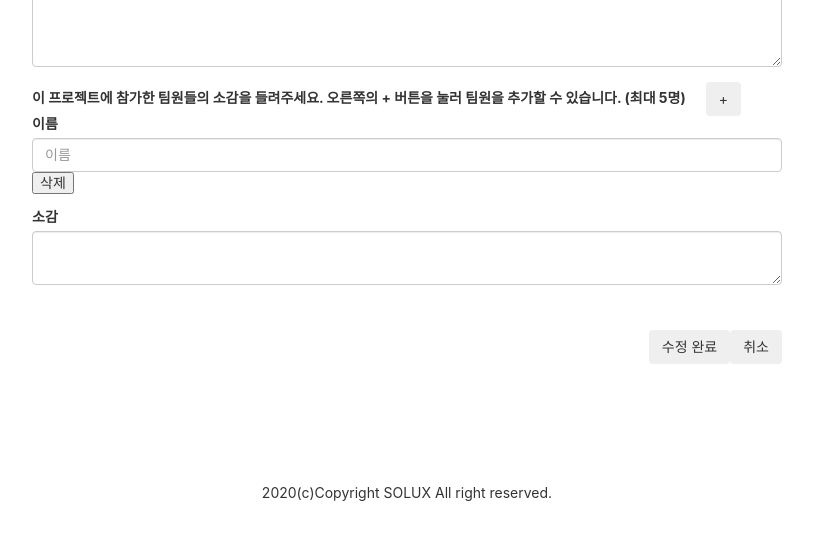
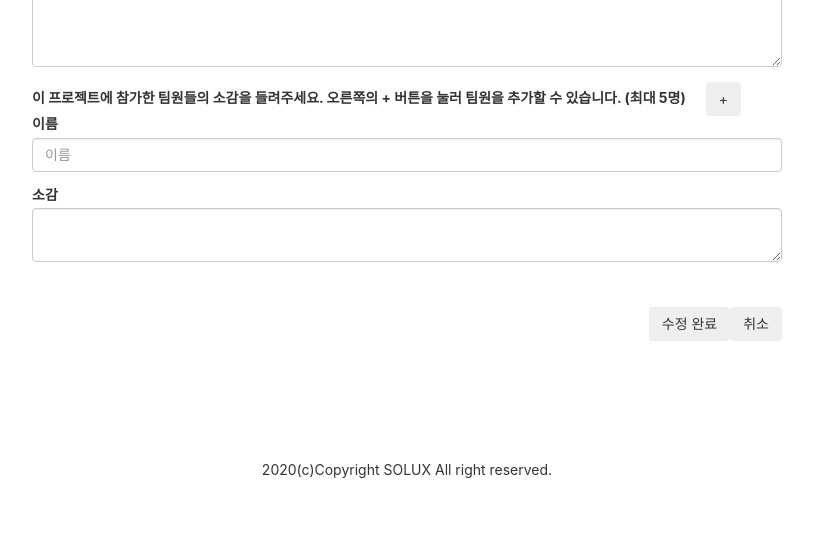
Before and after one commit to mori8/solchive, a React (Create React App) app in the folder solchive/: page /update/1 in a window 1280 px wide. Shown: the part 771-1311 px from the top of the page, without its empty margins (233-1046 px from the left). Built offline with nearby package versions, Linux system fonts and the light colour scheme; no server answers.

Commit message:
업데이트 소폭 수정

```diff
--- a/solchive/src/components/Projects/UpdateProject/UpdateProject.js
+++ b/solchive/src/components/Projects/UpdateProject/UpdateProject.js
@@ -177,7 +177,6 @@ class UpdateProject extends Component {
         }
 
         return post(url, formData, config).then(res => {
-            alert('성공')
           }).catch(err => {
             console.log(err.message);
         });
@@ -212,7 +211,7 @@ class UpdateProject extends Component {
         })
         commentsWrapper.appendChild(comments);
     }
-
+/*
     subtractCommentHandler = () => {
         let comments = document.querySelector("." + style.comments);
         let nameInput = comments.childNodes[0].childNodes[1];
@@ -229,11 +228,8 @@ class UpdateProject extends Component {
         impressionInput.value = "";
 
         comments.remove();
-
-
-
     }
-
+*/
 
     render() {
         const nameRef=createRef();
@@ -292,7 +288,6 @@ class UpdateProject extends Component {
                             <div className="form-group update--bodytext">
                                 <label>이름</label>
                                 <input type="text" name="name1" className="form-control" value={this.state.name1} placeholder="이름" onChange={this.handleValueChange}/>
-                                <button type="button" onClick={this.subtractCommentHandler}>삭제</button>
                             </div>
                             <div className="form-group update--bodytext">
                                 <label>소감</label>
```
